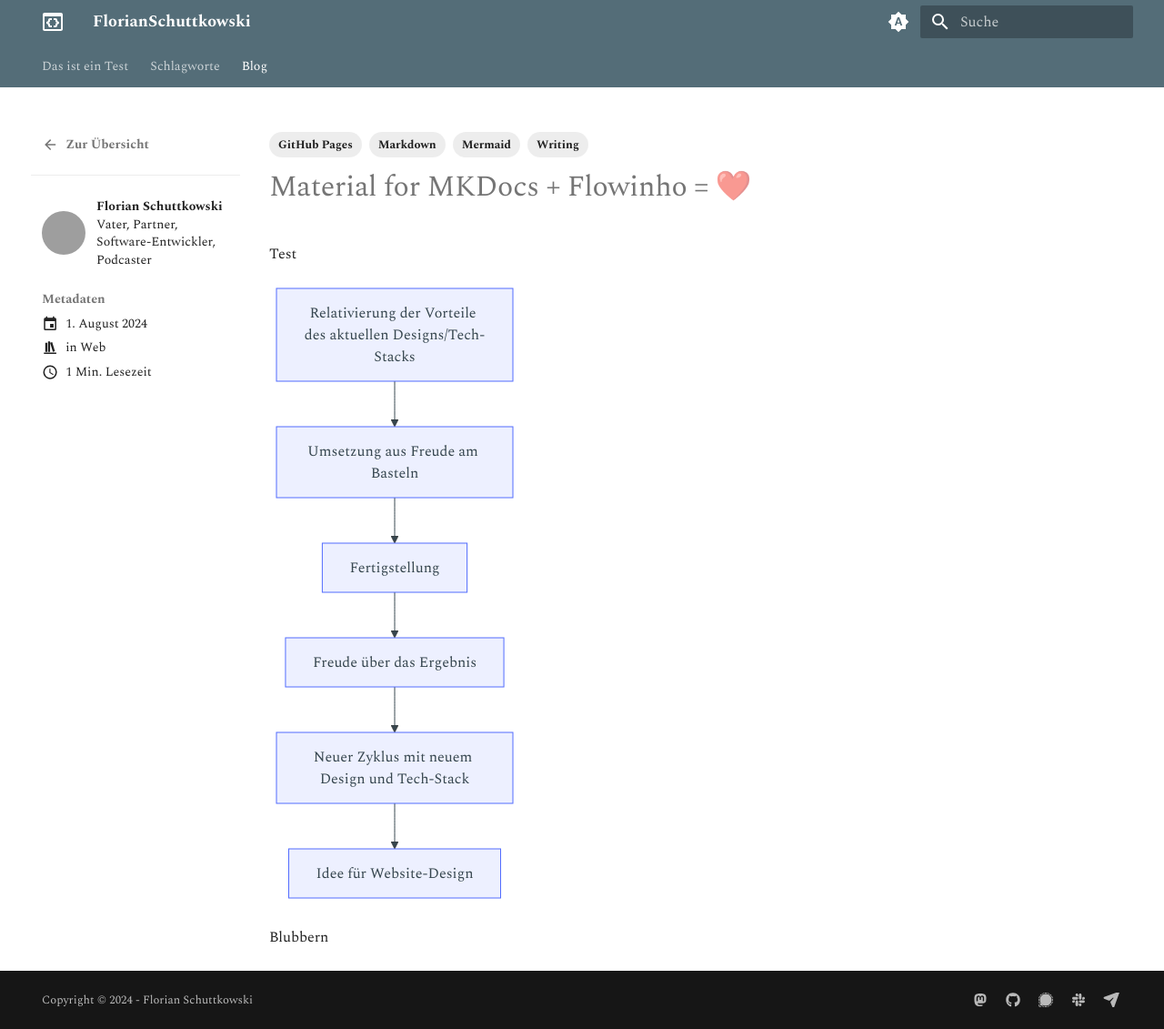
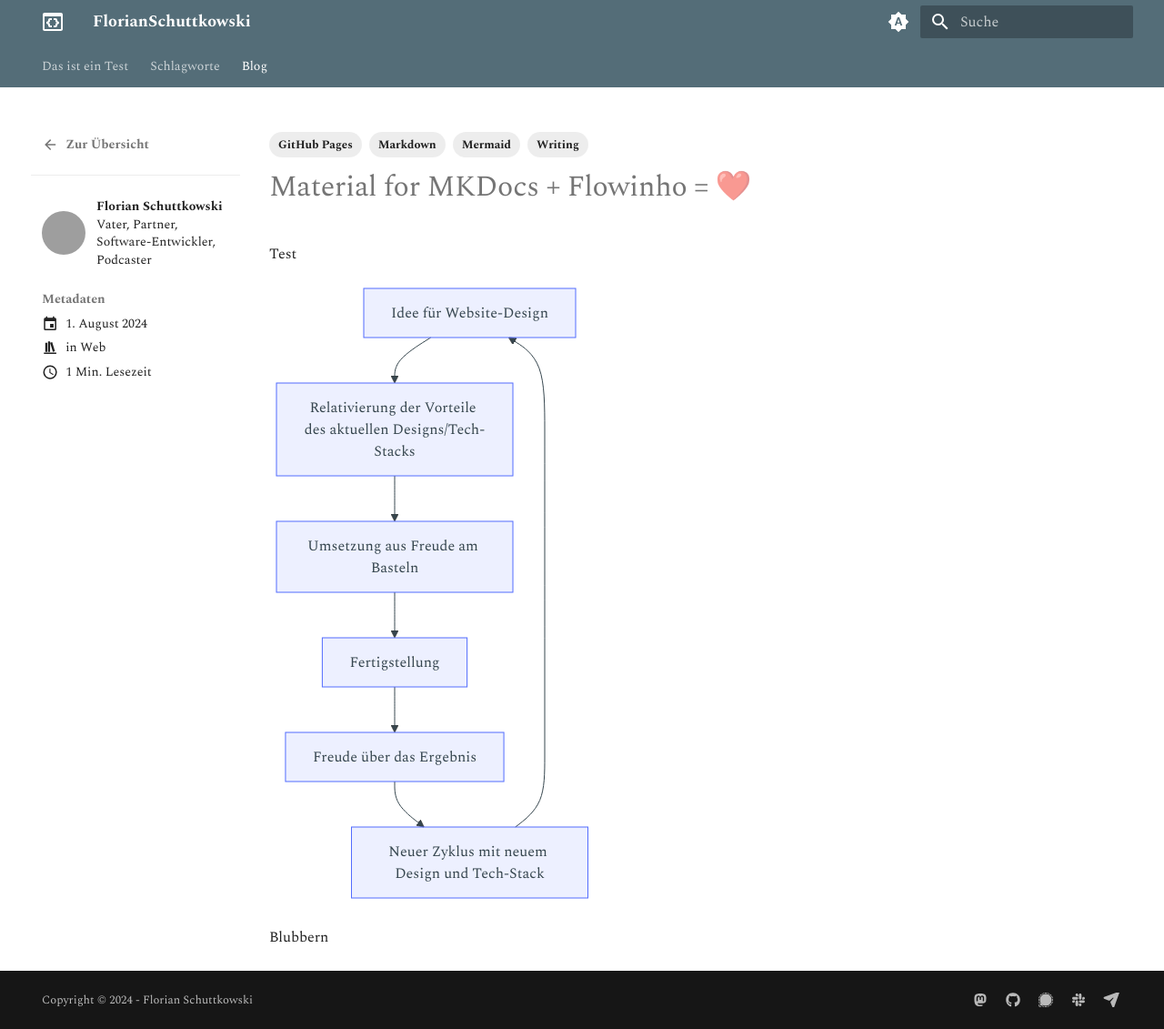
Before and after one commit to flowinho/mkdocs-site, an MkDocs documentation site: the page built from docs/blog/posts/mkdocs.md, in a window 1280 px wide and 1131 px high. Shown: the whole window at 91% size. Built offline with MkDocs 1.6.1 and Material for MkDocs 9.7.7, drawn with Linux system fonts in a browser that asks for light colours; plug-ins that fetch from the network failed and are left out; comment, search, counter and statistics services are not loaded; grey boxes are pictures that could not be loaded.

Commit message:
Mermaid doesnt seem to work

````diff
--- a/docs/blog/posts/mkdocs.md
+++ b/docs/blog/posts/mkdocs.md
@@ -16,10 +16,11 @@ tags:
 
 Test
 
-``` mermaid
+```mermaid
 graph TD
   A[Idee für Website-Design]
   B[Relativierung der Vorteile des aktuellen Designs/Tech-Stacks]
+  A --> B
   B --> C[Umsetzung aus Freude am Basteln]
   C --> D[Fertigstellung]
   D --> E[Freude über das Ergebnis]
````
